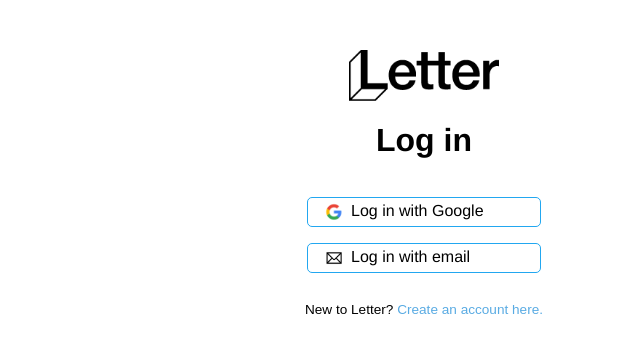
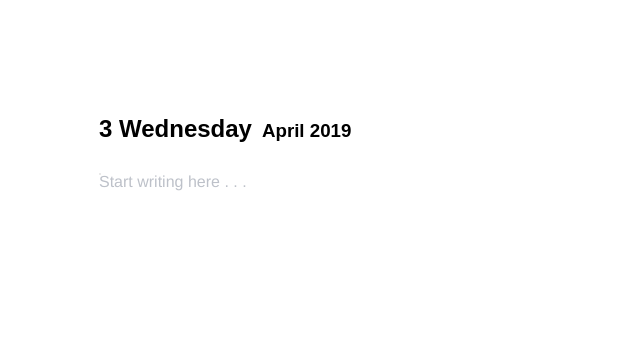
Before and after one commit to bpehlert/letter-react, a React (Create React App) app in the folder client/: page /new in a window 1280 px wide. Before the commit this address led to /log-in. Shown: the top 352 px of the page, without its empty margins (216-856 px from the left). Built offline with nearby package versions, Linux system fonts and the light colour scheme; no server answers.

Commit message:
fixed date button css

```diff
--- a/client/src/components/App.js
+++ b/client/src/components/App.js
@@ -45,7 +45,7 @@
           <Route exact path="/" component={this.renderContent()} />
           <Route exact path="/sign-up" component={Auth} />
           <Route exact path="/log-in" component={Auth} />
-          <PrivateRoute exact path="/new" component={New} />
+          <Route exact path="/new" component={New} />
           <Route path="/account" component={Account} />
         </div>
       </Router>
--- a/client/src/components/styled/DateButton.js
+++ b/client/src/components/styled/DateButton.js
@@ -4,12 +4,17 @@
   background: none;
   border: none;
   text-align: left;
+  padding: 0px;
+  margin-bottom: 10px;
   outline: none;
-  padding: 0 0 10px 0;
   font-size: 1em;
+  cursor: pointer;
+  display: flex;
+  align-items: baseline;
 
-  display: flex;
-  cursor: pointer;
+  h3 {
+    margin-left: 10px;
+  }
 `;
 
 export default DateButton;
```
